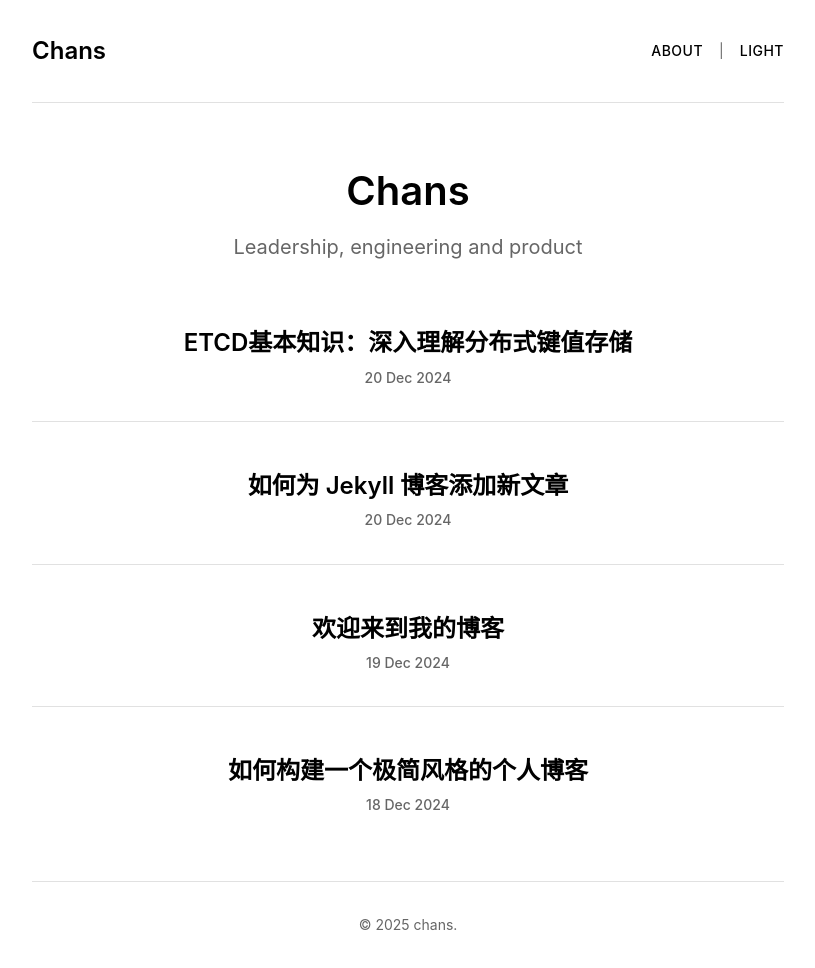
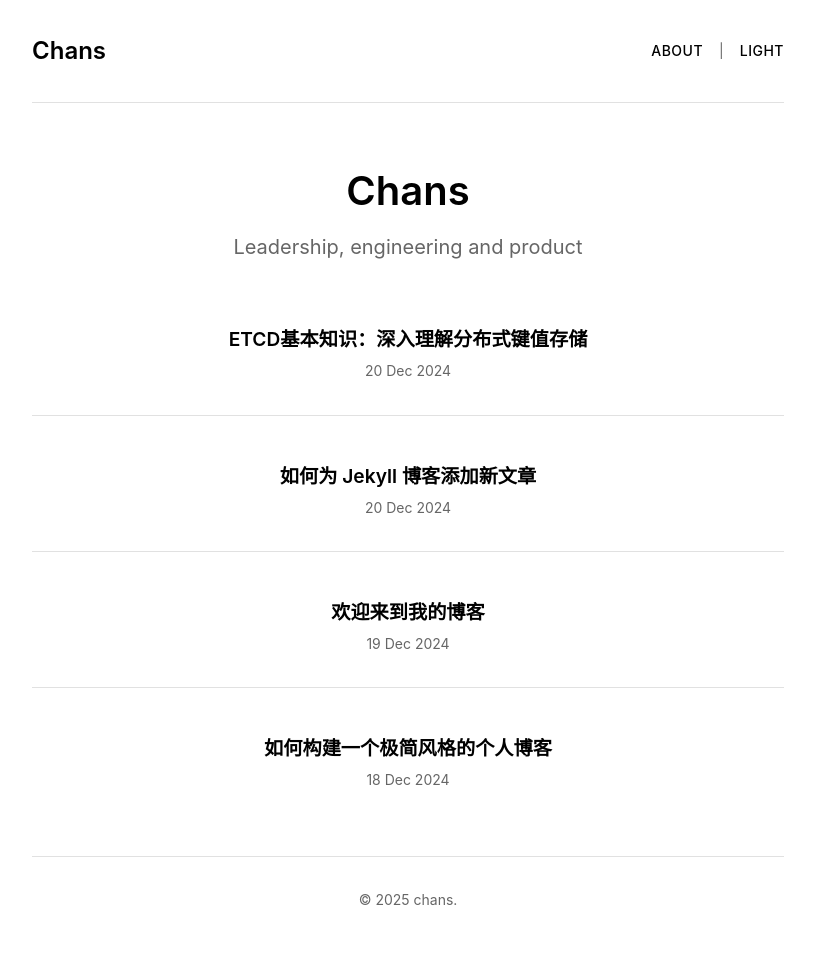
Before and after one commit to chanslights/blog, a Jekyll site: the page built from index.html, in a window 1280 px wide. Shown: the whole page, without its empty margins (232-1047 px from the left). Built offline with Jekyll 4.4.1, drawn with Linux system fonts in a browser that asks for light colours; after the commit the page ends 943 px from its top, so only the background shows below that.

Commit message:
调整标题/时间大小

```diff
--- a/assets/css/main.css
+++ b/assets/css/main.css
@@ -197,7 +197,7 @@ body {
 }
 
 .post-item-title {
-    font-size: 1.5rem;
+    font-size: 1.2rem;
     font-weight: 600;
     margin-bottom: var(--spacing-xs);
     line-height: 1.3;
@@ -215,9 +215,9 @@ body {
 }
 
 .post-item-date {
-    font-size: var(--font-size-small);
+    font-size: 0.875rem;
     color: var(--text-secondary);
-    font-weight: 500;
+    font-weight: 400;
     text-align: center; /* 居中显示日期 */
 }
 
```
